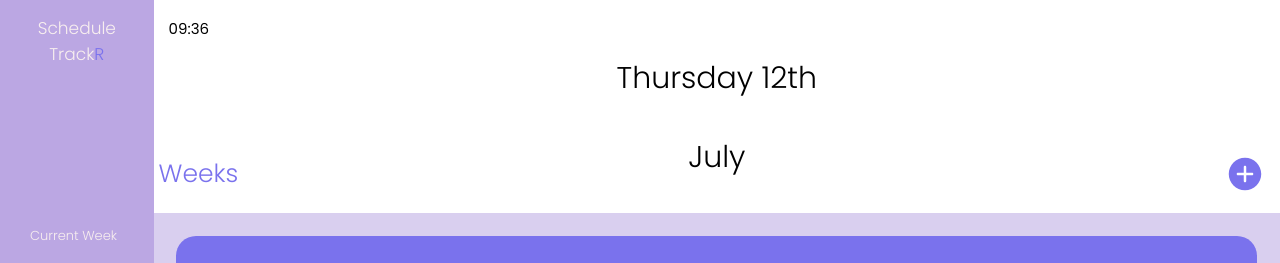
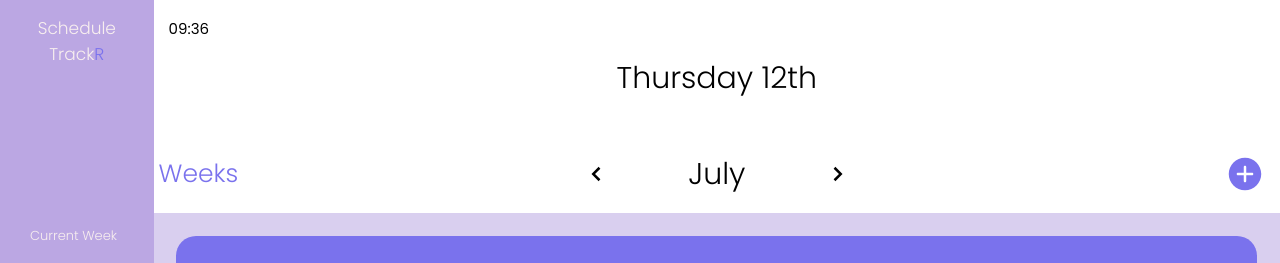
Before and after one commit to David-Henery4/Schedule-TrackR, a React (Create React App) app: page /weeks in a window 1280 px wide. Shown: the top 263 px of the page. Built offline with nearby package versions, Linux system fonts and the light colour scheme.

Commit message:
basic-calandar-functionality

```diff
--- a/src/components/calandar.js
+++ b/src/components/calandar.js
@@ -1,34 +1,38 @@
-import React, { useEffect, useState } from 'react';
+import React, { useEffect, useState } from "react";
 import { useGlobalContext } from "../context/provider";
-import { Link } from 'react-router-dom';
-import { getDatesObj } from '../data/calandarData';
+import { Link } from "react-router-dom";
+import { getDatesObj } from "../data/calandarData";
+import { useScheduleContext } from "../context/scheduleContext";
 
 // CREATE DUMMY DATA TO LOOP OVER THE DATES
 export const Calandar = (monthData) => {
-  const {calandar, currentYear, currentMonth} = useGlobalContext()
-  const [weeks,setWeeks] = useState(null)
+  const { calandar, currentYear, currentMonth } = useGlobalContext();
+  const {tempMonthData} = useScheduleContext()
+  const [weeks, setWeeks] = useState(null);
   //
-  const [tempMonthNumber, setTempMonthNumber] = useState()
-  const [tempMonth, setTempMonth] = useState()
-  const [shownMonth,setShownMonth] = useState()
+  const [tempMonthNumber, setTempMonthNumber] = useState();
+  const [tempMonth, setTempMonth] = useState();
+  const [shownMonth, setShownMonth] = useState();
   //
-  // console.log(currentMonth)
-  // console.log(currentYear)
-  // console.log(monthData)
+  // MAYBE SET BACK TO CURRENT MONTH WHEN 'WEEKS' IS CLICKED ON
   //
   const handleMonthDataInput = () => {
-    if (Object.entries(monthData).length > 0){
-      const {monthNumber} = monthData
-      setTempMonthNumber(monthNumber)
+    if (Object.entries(monthData).length > 0) {
+      const { monthNumber } = monthData;
+      setTempMonthNumber(monthNumber);
+      console.log(tempMonthData) // Was here
     }
-  }
+  };
   //
   const getTempMonthData = () => {
     const tempMonthDays = new Date(currentYear, tempMonthNumber, 0).getDate();
-    const tempMonthData = getDatesObj(tempMonthDays,currentYear,tempMonthNumber)
-    console.log(tempMonthData)
+    const tempMonthData = getDatesObj(
+      tempMonthDays,
+      currentYear,
+      tempMonthNumber
+    );
     tempWeeksSplit(tempMonthData);
-  }
+  };
   //
   const tempWeeksSplit = (monthData) => {
     setTempMonth({
@@ -38,61 +42,70 @@ export const Calandar = (monthData) => {
       week4: monthData.slice(21, 28),
       week5: monthData.slice(28, -1),
     });
-  }
+  };
   //
   const weeksSplit = () => {
-    if (calandar){
+    if (calandar) {
       setWeeks({
-        week1 : calandar.slice(0,7),
-        week2 : calandar.slice(7, 14),
-        week3 : calandar.slice(14, 21),
-        week4 : calandar.slice(21, 28),
-        week5 : calandar.slice(28, -1),
-      })
+        week1: calandar.slice(0, 7),
+        week2: calandar.slice(7, 14),
+        week3: calandar.slice(14, 21),
+        week4: calandar.slice(21, 28),
+        week5: calandar.slice(28, -1),
+      });
     }
-  }
+  };
   //
   const currentDisplayedMonth = () => {
-    // FINISH TOMORROW
-    // RETURN BOTH DATA SETS UNDER CONDITIONS
-    // CREATE USEREFFECT ON TEMPMONTH VALUE CHANGE
-  }
+    if (Object.entries(monthData).length > 0) {
+      setShownMonth(tempMonth)
+    } else{
+      setShownMonth(weeks)
+    }
+  };
   //
   useEffect(() => {
-    getTempMonthData()
+    currentDisplayedMonth();
+    // eslint-disable-next-line
+  }, [weeks, tempMonth])
+  //
+  useEffect(() => {
+    getTempMonthData();
     handleMonthDataInput();
     // eslint-disable-next-line
-  }, [monthData])
+  }, [monthData]);
   //
   useEffect(() => {
     weeksSplit();
     // eslint-disable-next-line
-  }, [calandar])
+  }, [calandar]);
   //
   return (
     <div className="calandar-container">
       <div className="calandar">
         <div className="week-days grid-item-position">
-          {weeks &&
-            weeks.week1.map((h, i) => {
+          {shownMonth &&
+            shownMonth.week1.map((h, i) => {
               const { name } = h;
               return <h4 key={i}>{name}</h4>;
             })}
         </div>
         <div className="week-1 grid-item-position">
-          {weeks &&
-            weeks.week1.map((w, i) => {
+          {shownMonth &&
+            shownMonth.week1.map((w, i) => {
               const { day } = w;
               return (
                 <p key={i} className={`grid-item-position--${i + 1}`}>
-                  <Link className='day-link' to="/currentday">{day}</Link>
+                  <Link className="day-link" to="/currentday">
+                    {day}
+                  </Link>
                 </p>
               );
             })}
         </div>
         <div className="week-2 grid-item-position">
-          {weeks &&
-            weeks.week2.map((w, i) => {
+          {shownMonth &&
+            shownMonth.week2.map((w, i) => {
               const { day } = w;
               return (
                 <p key={i} className={`grid-item-position--${i + 1}`}>
@@ -104,8 +117,8 @@ export const Calandar = (monthData) => {
             })}
         </div>
         <div className="week-3 grid-item-position">
-          {weeks &&
-            weeks.week3.map((w, i) => {
+          {shownMonth &&
+            shownMonth.week3.map((w, i) => {
               const { day } = w;
               return (
                 <p key={i} className={`grid-item-position--${i + 1}`}>
@@ -117,8 +130,8 @@ export const Calandar = (monthData) => {
             })}
         </div>
         <div className="week-4 grid-item-position">
-          {weeks &&
-            weeks.week4.map((w, i) => {
+          {shownMonth &&
+            shownMonth.week4.map((w, i) => {
               const { day } = w;
               return (
                 <p key={i} className={`grid-item-position--${i + 1}`}>
@@ -130,8 +143,8 @@ export const Calandar = (monthData) => {
             })}
         </div>
         <div className="week-5 grid-item-position">
-          {weeks &&
-            weeks.week5.map((w, i) => {
+          {shownMonth &&
+            shownMonth.week5.map((w, i) => {
               const { day } = w;
               return (
                 <p key={i} className={`grid-item-position--${i + 1}`}>
@@ -145,6 +158,6 @@ export const Calandar = (monthData) => {
       </div>
     </div>
   );
-}
+};
 
-export default Calandar
+export default Calandar;
--- a/src/components/header.js
+++ b/src/components/header.js
@@ -6,6 +6,7 @@ import { useGlobalContext } from '../context/provider'
 import { IoIosAddCircle } from "react-icons/io";
 import { useScheduleContext } from '../context/scheduleContext'
 import { useState } from 'react'
+import { BiChevronRight, BiChevronLeft } from "react-icons/bi";
 
 export const Header = () => {
   const { selectActivePage, activePage, inputFormOpen} =
@@ -64,6 +65,8 @@ export const Header = () => {
     // eslint-disable-next-line
   }, [location])
   //
+
+  //
   return (
     <section className="header-section">
       <MobileNav />
@@ -74,8 +77,16 @@ export const Header = () => {
         </h1>
         <p className="header__time">09:36</p>
         <h3 className="header__name">{activePageTitle()}</h3>
-        <h4 className="header__date">Thursday 12th {!weeksHeader ? "june" : ""}</h4>
-        {weeksHeader && <h4 className="header__title">{chooseMonthTitle()}</h4>}
+        <h4 className="header__date">
+          Thursday 12th {!weeksHeader ? "june" : ""}
+        </h4>
+        {weeksHeader && (
+          <div className="header__calandar-items">
+            <BiChevronLeft className="header__calandar--right" />
+            <h4 className="header__title">{chooseMonthTitle()}</h4>
+            <BiChevronRight className="header__calandar--left" />
+          </div>
+        )}
         <IoIosAddCircle className="header__add-icon" onClick={inputFormOpen} />
       </header>
     </section>
--- a/src/sass/layouts/_header.scss
+++ b/src/sass/layouts/_header.scss
@@ -59,15 +59,30 @@
             grid-row: 2/3;
         }
     }
-    &__title{
-        align-self: flex-start;
-        font-weight: 300;
+    &__calandar-items{ // These styles were on the title!
+        width: 100%;
+        display: flex;
+        justify-content: space-evenly;
+        align-items: center;
         font-size: 2rem;
         @include respond (desktop){
             font-size: 3rem;
+            align-self: center;
             grid-row: 3/4;
             grid-column: 6/12;
         }
+    }
+    &__title{
+        font-weight: 300;
+        // align-self: flex-start;
+        // font-weight: 300;
+        // font-size: 2rem;
+        // @include respond (desktop){
+        //     font-size: 3rem;
+        //     align-self: center;
+        //     grid-row: 3/4;
+        //     grid-column: 6/12;
+        // }
     }
     &__add-icon{
         font-size: 4rem;
@@ -77,4 +92,18 @@
             grid-row: 3/4;
         }
     }
+    &__calandar--right{
+        font-size: 3rem;
+        @include respond (desktop){
+            grid-column: 7/8;
+            grid-row: 3/4;
+        }
+    }
+    &__calandar--left{
+        font-size: 3rem;
+        @include respond (desktop){
+            grid-column: 10/11;
+            grid-row: 3/4;
+        }
+    }
 }
```
